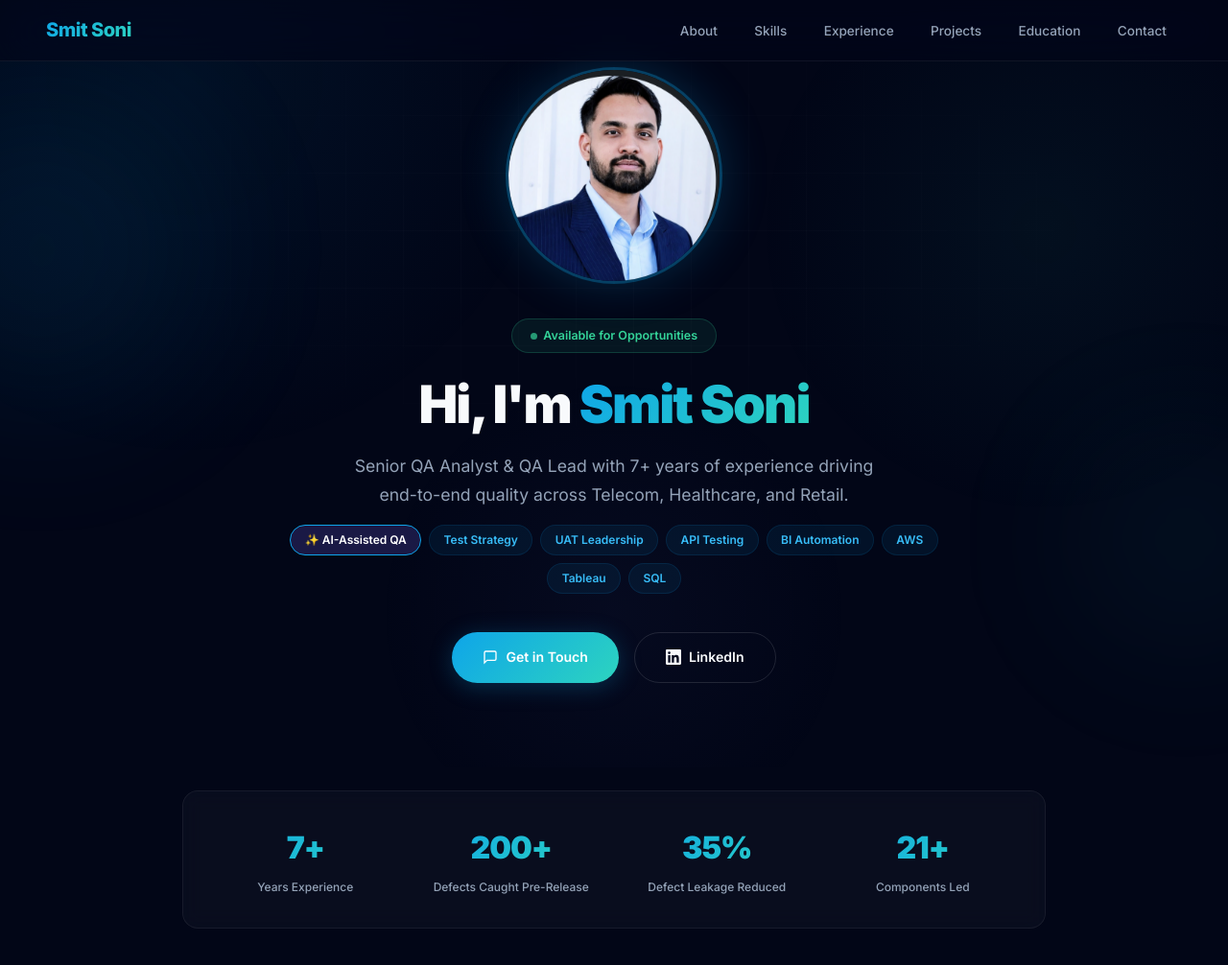
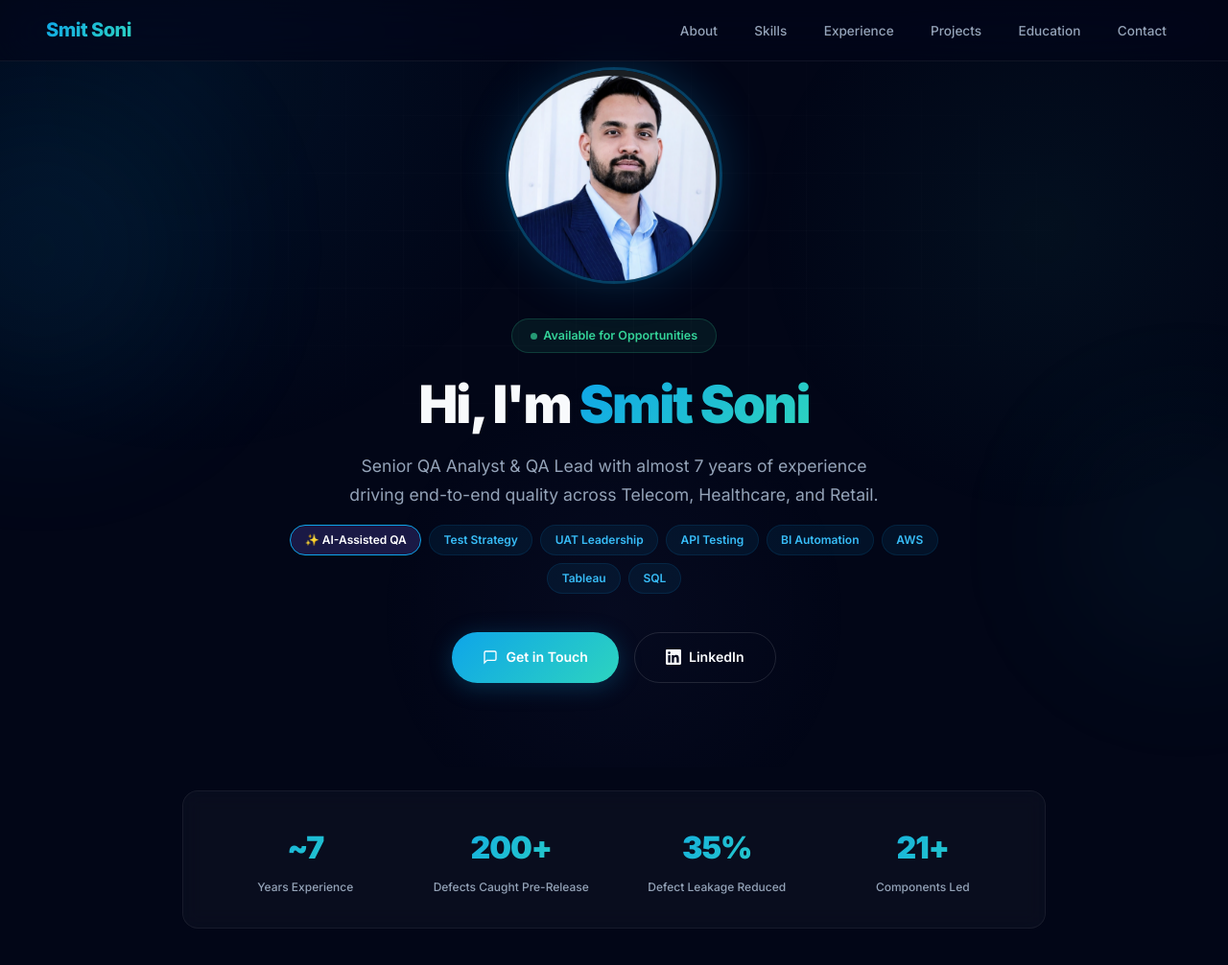
Before and after one commit to smitsoni4991-code/smits-portfolio, a plain HTML site: page index.html in a window 1280 px wide. Shown: the top 1006 px of the page at 96% size. Drawn offline with Linux system fonts and the light colour scheme.

Commit message:
second commit

```diff
--- a/index.html
+++ b/index.html
@@ -7,7 +7,7 @@
   <title> Smit Soni
     Senior QA Analyst & QA Lead</title>
   <meta name="description"
-    content="Portfolio of Smit Soni — Senior QA Analyst & QA Lead with 7+ years in test strategy, UAT, API & BI automation across Telecom, Healthcare, and Retail." />
+    content="Portfolio of Smit Soni — Senior QA Analyst & QA Lead with almost 7 years in test strategy, UAT, API & BI automation across Telecom, Healthcare, and Retail." />
   <link rel="stylesheet" href="style.css" />
 </head>
 
@@ -43,7 +43,7 @@
         <span class="pulse"></span> Available for Opportunities
       </div>
       <h1 class="fade-up delay-1">Hi, I'm <span class="gradient-text">Smit Soni </span></h1>
-      <p class="hero-subtitle fade-up delay-2">Senior QA Analyst & QA Lead with 7+ years of experience driving
+      <p class="hero-subtitle fade-up delay-2">Senior QA Analyst & QA Lead with almost 7 years of experience driving
         end-to-end quality across Telecom, Healthcare, and Retail.</p>
       <div class="hero-tags fade-up delay-2">
         <span class="hero-tag" style="background: rgba(124,106,255,0.2); border-color: var(--accent); color: #fff;">✨ AI-Assisted QA</span>
@@ -78,7 +78,7 @@
     <div class="container">
       <div class="stats-bar-inner fade-up">
         <div class="stat-item">
-          <div class="stat-number">7+</div>
+          <div class="stat-number">~7</div>
           <div class="stat-label">Years Experience</div>
         </div>
         <div class="stat-item">
```
